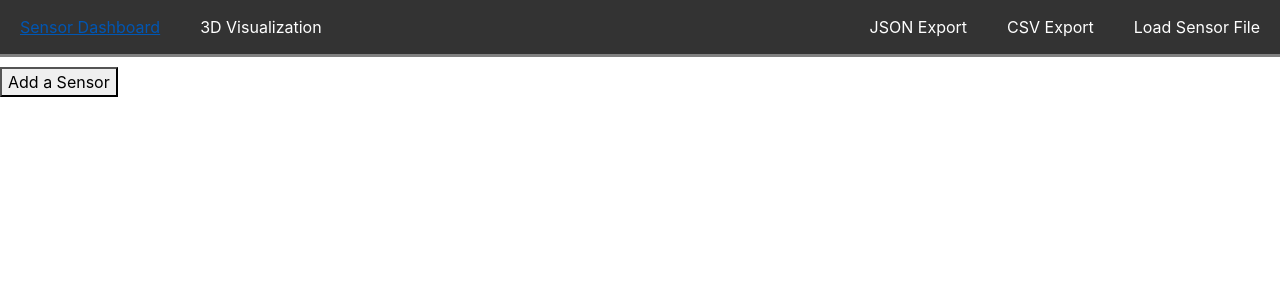
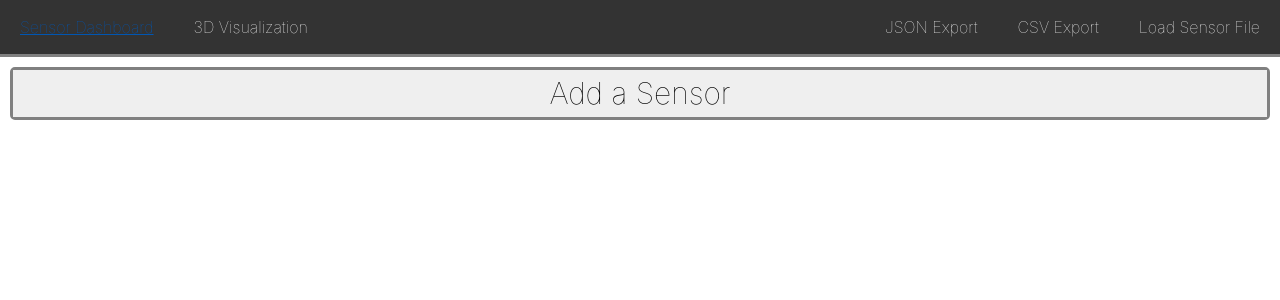
Before and after one commit to Santi-A/ThesisIOTdemo, a Django app: page / in a window 1280 px wide. Shown: the top 300 px of the page. Run offline with Django 3.2, Linux system fonts and the light colour scheme; data that the repository does not hold is empty; some libraries are stand-ins or nearby versions.

Commit message:
Fixed "ADD SENSOR" UI

```diff
--- a/mysite/static/css/dashContent.css
+++ b/mysite/static/css/dashContent.css
@@ -18,6 +18,14 @@
     font-weight: bold;
     height: 43px;
     text-transform: uppercase;
+}
+
+.add-sensor{
+    background-color: gray;
+    color: gray;
+    margin:10px;
+    border-style: solid;
+    border-radius: 5px;
 }
 
 .sensor-tag{
--- a/mysite/static/css/dashboard.css
+++ b/mysite/static/css/dashboard.css
@@ -6,6 +6,7 @@ body{
 
 .navBar{
     margin-bottom: 10px;
+    width: 100%;
 }
 
 .navBar-Content {
@@ -19,6 +20,7 @@ body{
     width: 100%;
     border-bottom: solid;
     border-bottom-color: gray;
+    font-weight: 20;
 }
 
 .navBar-button-functions {
--- a/mysite/templates/testmqtt/dashboard.html
+++ b/mysite/templates/testmqtt/dashboard.html
@@ -43,7 +43,9 @@
 
     <div class="mainArea">
         <div class="content">
-            <button type="button" data-toggle="modal" data-target="#newModal">Add a Sensor</button>
+            <div class="add-sensor">
+                <button type="button" data-toggle="modal" data-target="#newModal" style="width:100%;font-size:30px;font-weight:20;border-style: none;">Add a Sensor</button>
+            </div>
         </div>
     </div>
     <div id="newModal" class="modal fade" role="dialog" data-backdrop="true">
@@ -71,7 +73,7 @@
                 for(idIndex = 0; idIndex<sensorIDs.length; idIndex++){
                     $(".content").append(data).stop();
                 }
-                $(".content").append('<button type="button" data-toggle="modal" data-target="#newModal">Add a Sensor</button>');
+                $(".content").append('<div class="add-sensor"><button type="button" data-toggle="modal" data-target="#newModal" style="width:100%;font-size:30px;font-weight:20;border-style: none;">Add a Sensor</button></div>');
             })
         }
 
--- a/mysite/templates/testmqtt/threevisualization.html
+++ b/mysite/templates/testmqtt/threevisualization.html
@@ -52,10 +52,10 @@
             <div class="sensor-header-node">
                 <span>Node File</span>
                 <span>
-                    <input class="load-node-file" type="button" value="Upload File" onclick="loadNodeFile()">
+                    <input class="load-node-file" type="button" value="Upload File" onclick="loadNodeFile()" style="border-radius: 5px;border-color: white;">
                     <input id="node-file-input" type="file" name="name" style="display: none;">
                 </span>
-                <input type="button" value="Export Current Nodes" onclick="exportPoints()">
+                <input type="button" value="Export Current Nodes" onclick="exportPoints()" style="border-radius: 5px;border-color: white;">
                 <span class="sensor-file-name"></span>
             </div>
             <div class="point-list">
```
Also changed, not shown: mysite/static/css/canvasTest.css (+9 -3 lines), mysite/static/js/ListControls.js (+4 -4 lines).
